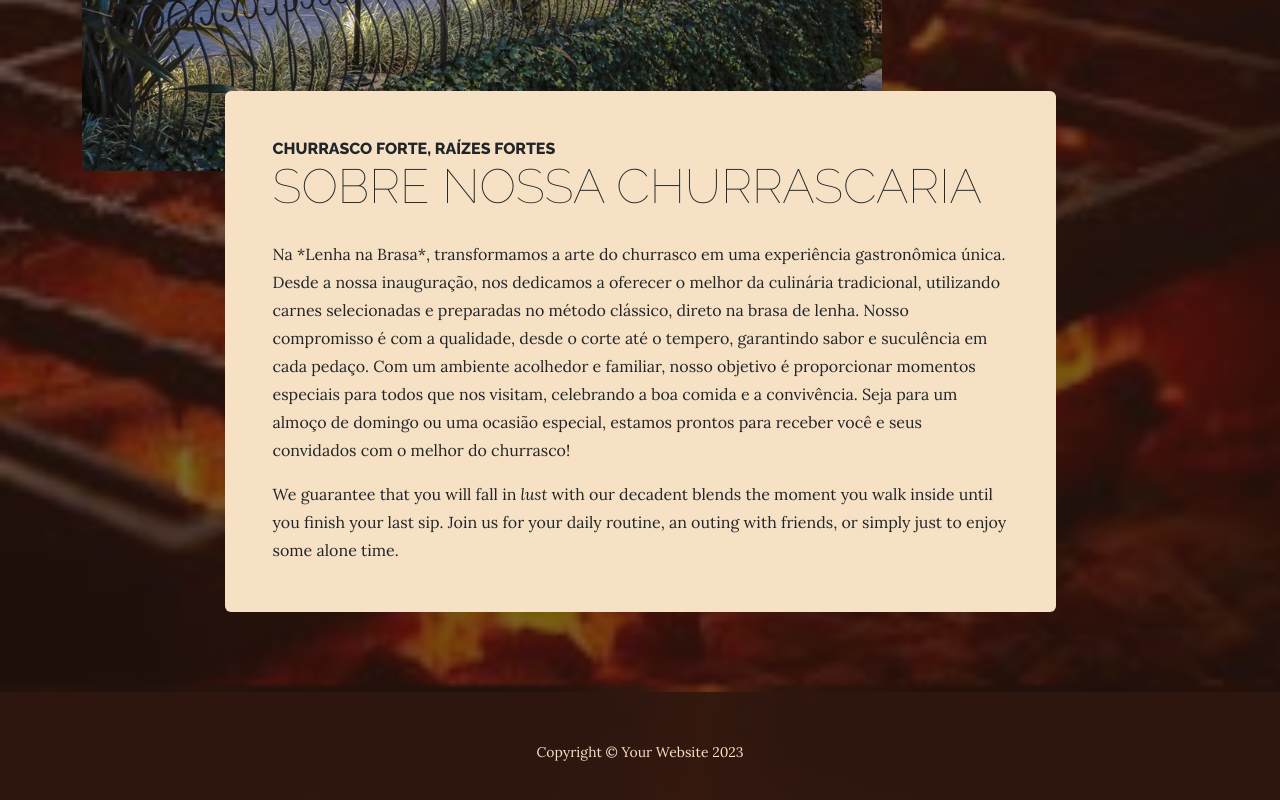
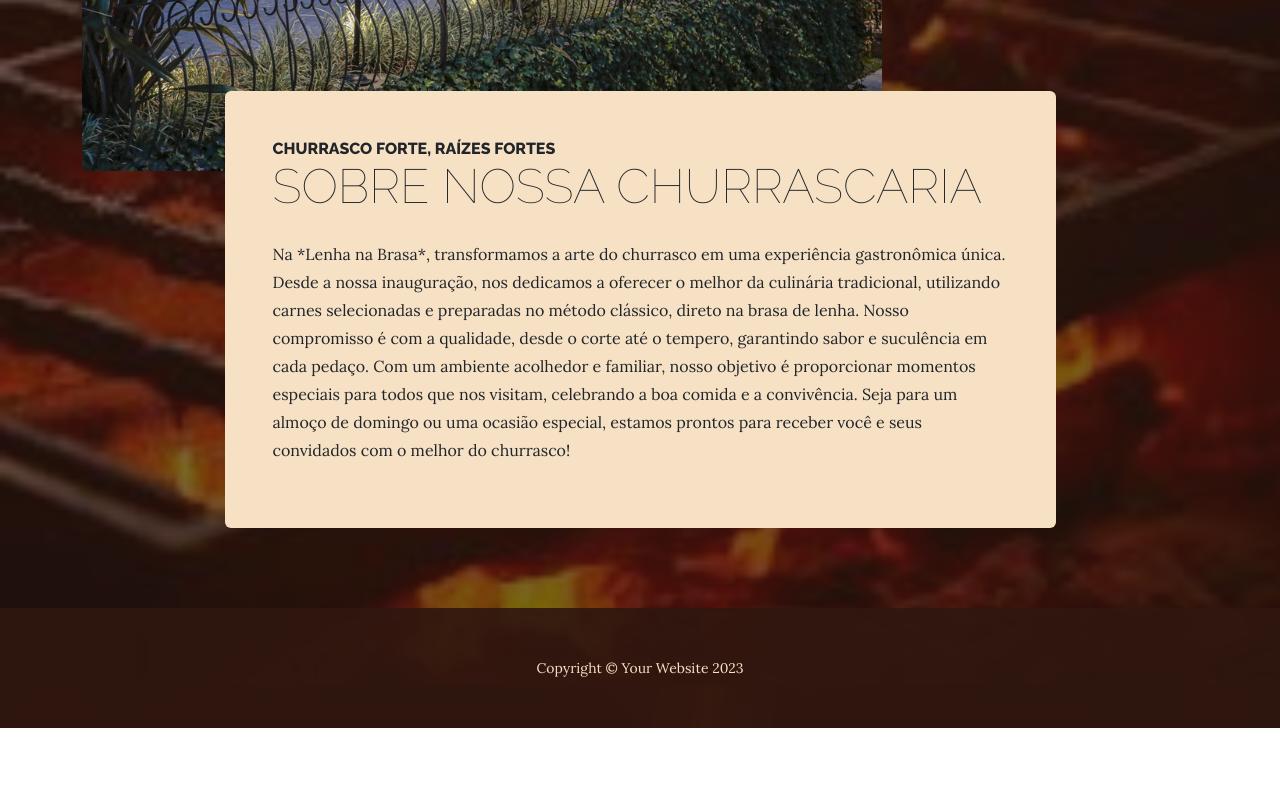
Before and after one commit to thiago-lq/site_churrascaria, a plain HTML site: page store.html in a window 1280 px wide. Shown: the part 1875-2675 px from the top of the page. After the commit the page ends 2603 px from the top, so only its background shows below. Drawn offline with nearby package versions, Linux system fonts and the light colour scheme; files that its build step writes are made by us from their sources; files whose address does not match are found by name.

Commit message:
Add files via upload

```diff
--- a/store.html
+++ b/store.html
@@ -103,11 +103,6 @@
                                     <span class="section-heading-lower">sobre nossa churrascaria</span>
                                 </h2>
                                 <p>Na *Lenha na Brasa*, transformamos a arte do churrasco em uma experiência gastronômica única. Desde a nossa inauguração, nos dedicamos a oferecer o melhor da culinária tradicional, utilizando carnes selecionadas e preparadas no método clássico, direto na brasa de lenha. Nosso compromisso é com a qualidade, desde o corte até o tempero, garantindo sabor e suculência em cada pedaço. Com um ambiente acolhedor e familiar, nosso objetivo é proporcionar momentos especiais para todos que nos visitam, celebrando a boa comida e a convivência. Seja para um almoço de domingo ou uma ocasião especial, estamos prontos para receber você e seus convidados com o melhor do churrasco!</p>
-                                <p class="mb-0">
-                                    We guarantee that you will fall in
-                                    <em>lust</em>
-                                    with our decadent blends the moment you walk inside until you finish your last sip. Join us for your daily routine, an outing with friends, or simply just to enjoy some alone time.
-                                </p>
                             </div>
                         </div>
                     </div>
```
Also changed, not shown: about.html (+1 -1 lines).
